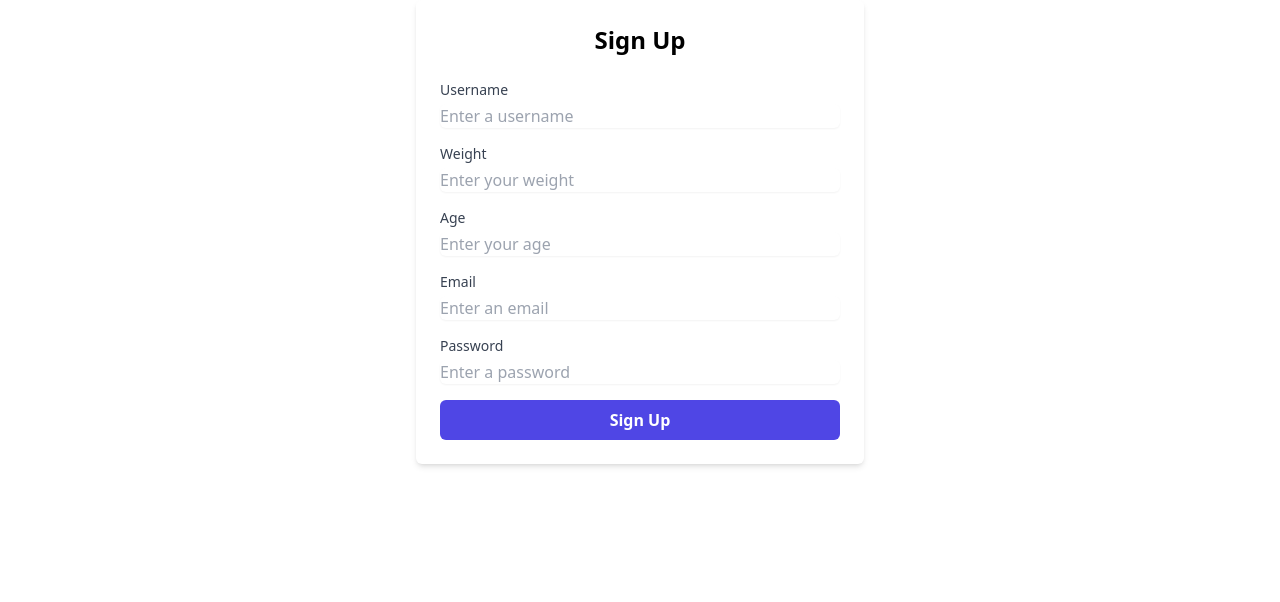
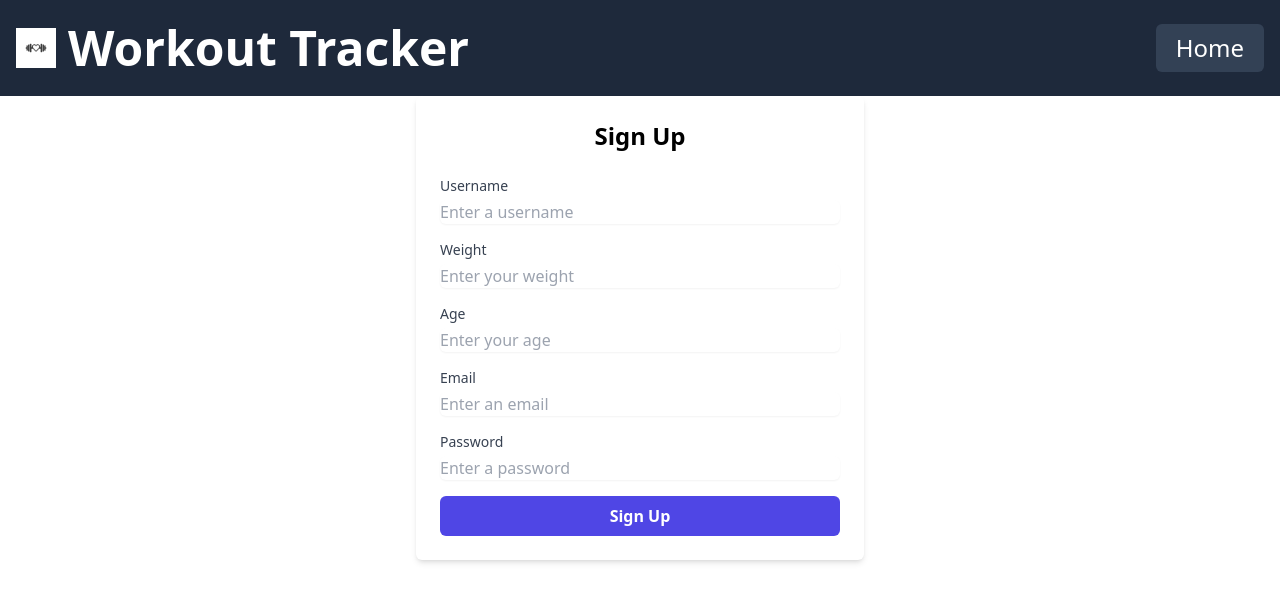
Before and after one commit to NathanStanislavsky/WorkoutTracker, a SvelteKit app in the folder WorkoutTracker/: page /Signup in a window 1280 px wide. Shown: the top 602 px of the page. Built offline with nearby package versions, Linux system fonts and the light colour scheme.

Commit message:
navbar added to layout

```diff
--- a/WorkoutTracker/src/routes/+layout.svelte
+++ b/WorkoutTracker/src/routes/+layout.svelte
@@ -1,5 +1,6 @@
 <script>
   import "../app.css";
+  import Navbar from "../lib/navbar/navbar.svelte";
 </script>
-
+<Navbar logoUrl="/workout-logo.png" />
 <slot />
```
